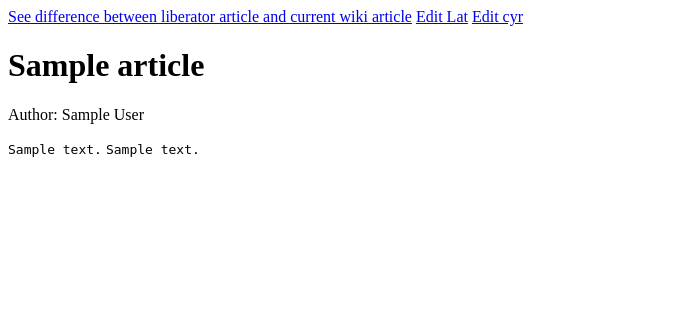
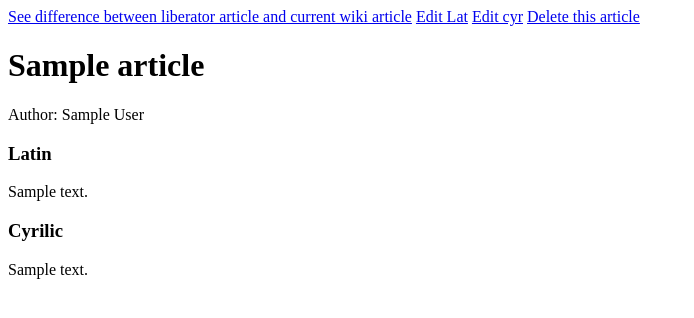
Before and after one commit to libreoss/liberator-api, a Django app: page /manager/articles/1 in a window 1280 px wide. Shown: the top 318 px of the page, without its empty margins (0-694 px from the left). Run offline with Django 3.2, Linux system fonts and the light colour scheme; tables that the repository leaves empty hold one stand-in row (values such as "Sample post").

Commit message:
Delete option

```diff
--- a/article_manager/templates/article_view.html
+++ b/article_manager/templates/article_view.html
@@ -5,13 +5,20 @@
 <a href="{% url "article_diff" article.pk %}">See difference between liberator article and current wiki article</a>
 <a href="{% url "article_submit" article.pk "lat"%}">Edit Lat</a>
 <a href="{% url "article_submit" article.pk "cyr"%}">Edit cyr</a>
+<a href="{% url "article_delete" article.pk %}">Delete this article</a>
 <h1>{{article.name}} </h1>
 
 <p>Author: {{article.author}}</p>
 
-<code>{{article.contents_lat}}</code>
-<code>{{article.contents_cyr}}</code>
+<p>
+<h3>Latin</h3>
+{{article.contents_lat|safe}}
+</p>
 
+<p>
+<h3>Cyrilic</h3>
+{{article.contents_cyr|safe}}
+</p>
 </body>
 
 </html>
--- a/article_manager/views.py
+++ b/article_manager/views.py
@@ -33,6 +33,11 @@ def article_view(request, article_id):
     article = Article.objects.get(pk=int(article_id))
     context = {"article": article}
     return render(request, "article_view.html", context)
+
+def article_delete(request, article_id):
+    article = Article.objects.get(pk=int(article_id))
+    article.delete()
+    return redirect("article_list")
 
 def article_diff(request, article_id):
     article = Article.objects.get(pk= int(article_id))
--- a/liberator/urls.py
+++ b/liberator/urls.py
@@ -6,10 +6,11 @@ urlpatterns = patterns('',
     # url(r'^$', 'liberator.views.home', name='home'),
     # url(r'^blog/', include('blog.urls')),
 
-    url(r'^manager/$', 'article_manager.views.articles_list'),
+    url(r'^manager/$', 'article_manager.views.articles_list', name="article_list"),
     url(r"^manager/articles/(?P<article_id>\d+)$", "article_manager.views.article_view", name="article_view"),
     url(r"^manager/import/(?P<wiki_slug>[^/]+)/(?P<script>lat|cyr)", "article_manager.views.wiki_import", name="wiki_import"),
     url(r"^manager/extend/(?P<wiki_slug>[^/]+)/(?P<article_id>\d+)/(?P<script>lat|cyr)", "article_manager.views.wiki_extend", name="wiki_extend"),
+    url(r"manager/articles/(?P<article_id>\d+)/delete", "article_manager.views.article_delete", name="article_delete"),
     url(r"^manager/articles/(?P<article_id>\d+)/diff", "article_manager.views.article_diff", name="article_diff"),
     url(r"editor/new", "article_editor.views.article_submit", name="article_submit"),
     url(r"editor/(?P<article_id>\d+)/(?P<script>lat|cyr)", "article_editor.views.article_submit", name="article_submit"),
```
